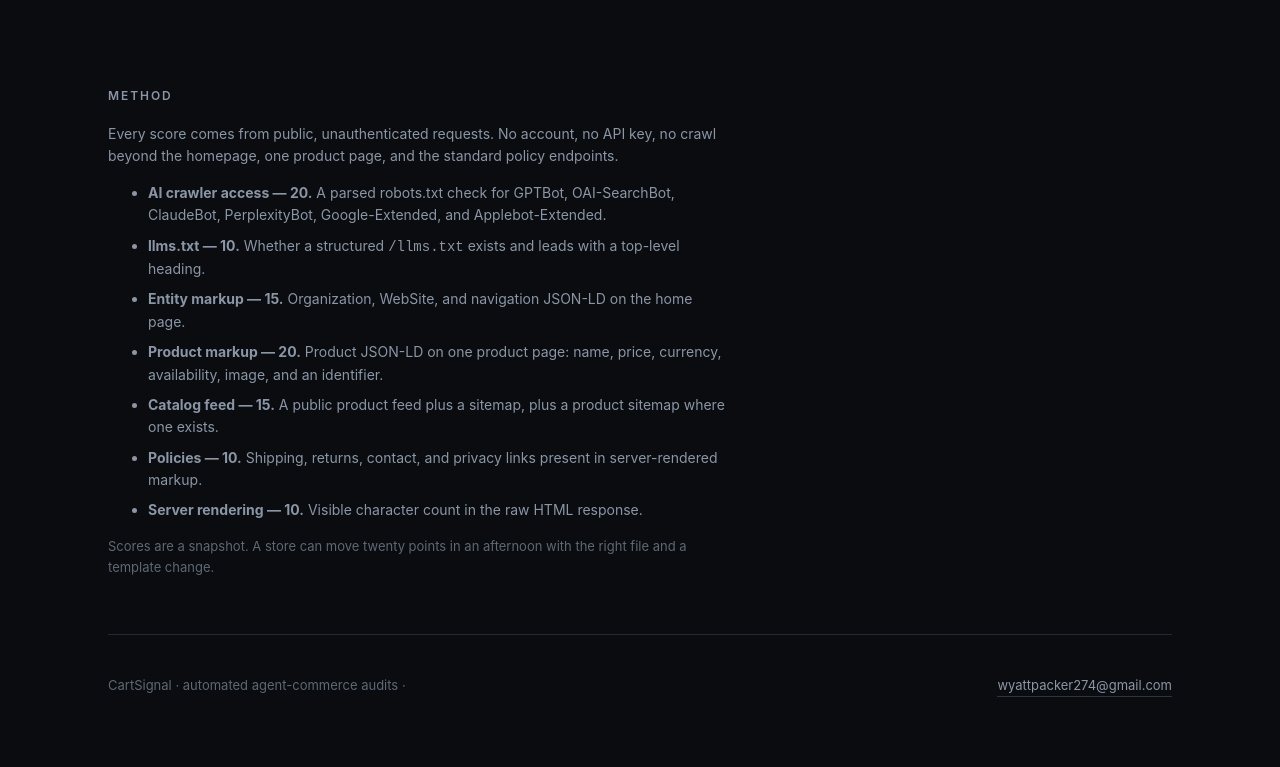
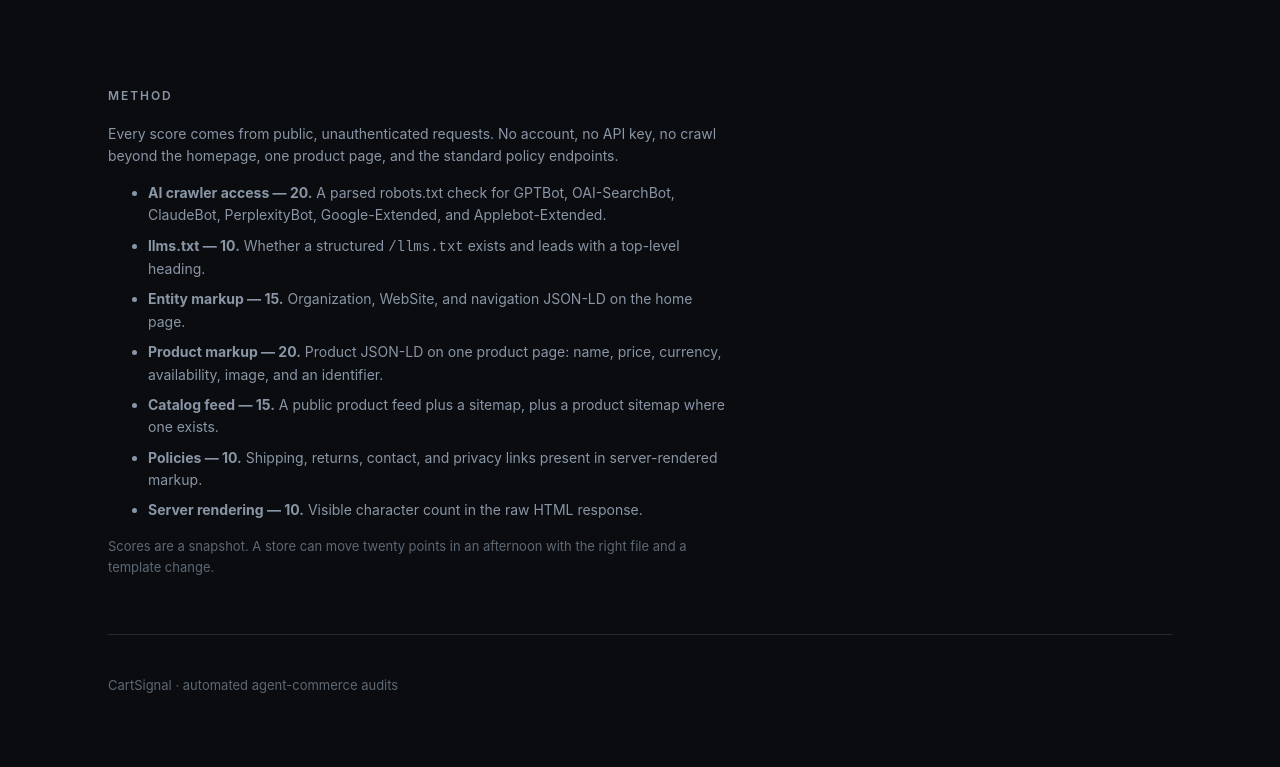
Before and after one commit to wyattpacker274-stack/cartsignal, a website: page out/index.html in a window 1280 px wide. Shown: the part 2645-3412 px from the top of the page. Drawn offline with Linux system fonts and the light colour scheme.

Commit message:
Regenerate index from latest scan

```diff
--- a/out/index.html
+++ b/out/index.html
@@ -313,7 +313,7 @@ table.grid{width:100%;border-collapse:collapse;font-size:14px}
 </section>
 
 <div class="footer">
-CartSignal &middot; automated agent-commerce audits &middot; <a href="mailto:wyattpacker274@gmail.com">wyattpacker274@gmail.com</a>
+CartSignal &middot; automated agent-commerce audits
 </div>
 </div>
 </body></html>
```
